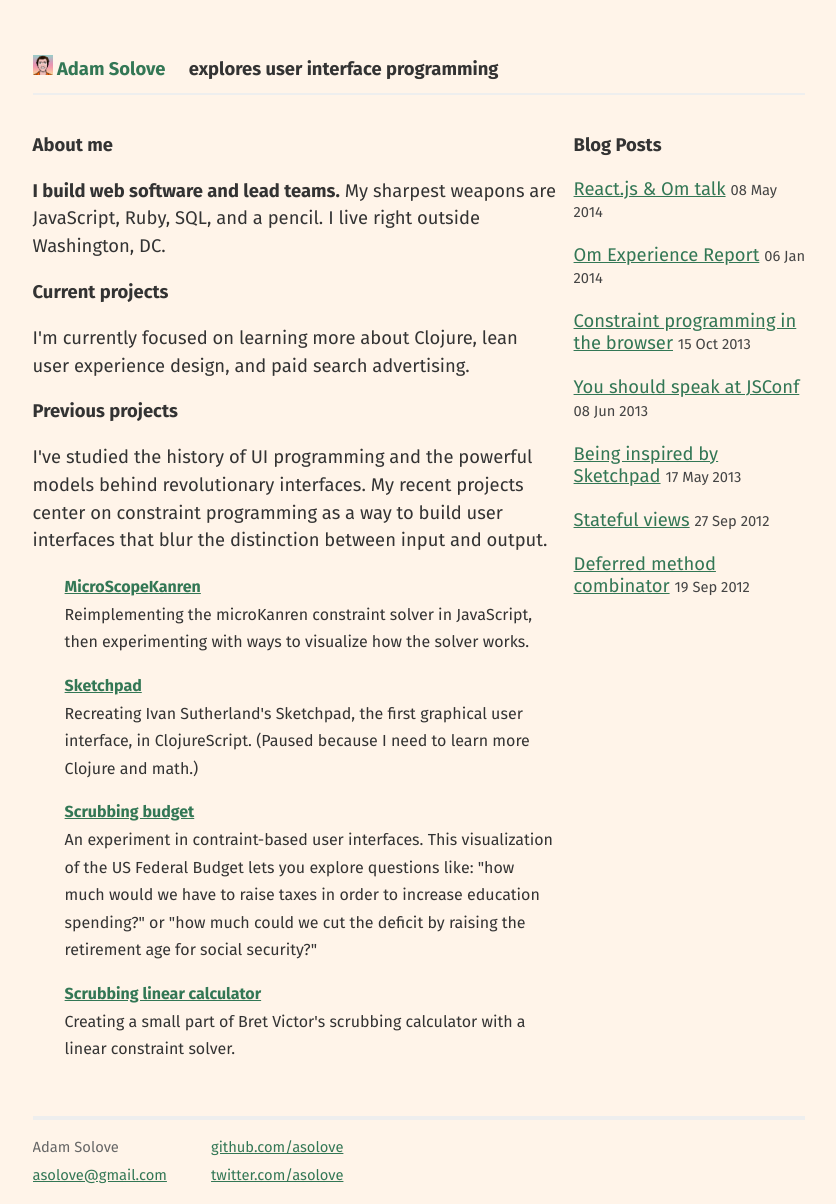
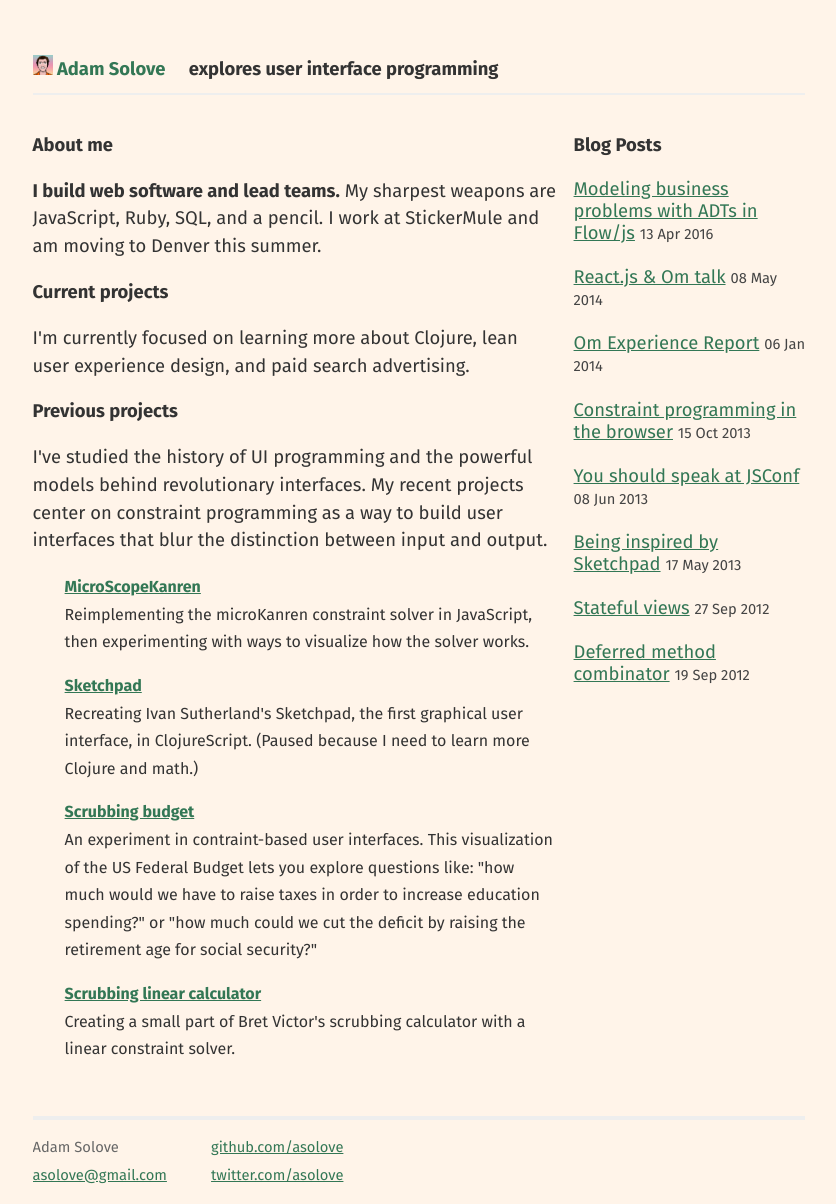
Before and after one commit to asolove/asolove.github.io, a Jekyll site: the page built from index.html, in a window 1280 px wide. Shown: the whole page, without its empty margins (221-1057 px from the left). Built offline with Jekyll 4.4.1, drawn with Linux system fonts in a browser that asks for light colours; part of the change alters nothing that is shown.

Commit message:
Post on ADTs. Add new job.

````diff
--- /dev/null
+++ b/_posts/2016-04-13-modeling-with-adts.markdown
@@ -0,0 +1,79 @@
+---
+layout: post
+title:  "Modeling business problems with ADTs in Flow/js"
+date:   2016-04-13 21:43:39
+categories: js flow type
+---
+
+(Inspired by reading [Julia Evans’ blog](http://jvns.ca) for the past few months, I’m going to try posting about the things I don’t know very well and my own attempts to learn more about them.)
+
+Two things I don’t know a lot about are: distributed systems and static typing. So needless to say my current work project involves both and there’s been some learning curve. Today I want to talk about one small corner of that work, modeling messy business data with ADTs, and the mechanics of how Flow can make it cleaner.
+
+## The bag-of-attributes problem
+
+Most of the systems I’ve built have had a single database as the source of truth, with object-oriented models to provide a nice interface and guarantee invariants, and an ORM sitting between them. While this approach has its downsides (one specific example shortly), there’s a good body of practice about how to model different types of problems and do specific technical things like validation, data migration, and optimization.
+
+But now I’m working on a system with several sources of data, several running applications, and aspirations to have more of both. And I’m trying to build some shared logic that can work across environments or with different sources of data. This is new and scary territory to me and I’ve made a bunch of mistakes.
+
+The first bit of logic I had to write suffered from an antipattern most ORM users will be familiar with: the big bag of attributes problem. You can tell you have this antipattern when a table has many nullable attributes, but some of them are related to others in ways the schema can’t express. Like: all of these are nullable, but exactly one of them must be populated, or if this one is populated, this one also has to be.
+
+Here’s a simple example of a schema with this issue. Imagine we’re a book shop and we need to store enough data to know how much to charge someone for a book. We have a big bag of attributes related to pricing in the books table:
+
+<pre>pages: optional number
+price_per_page: optional number
+manual_price: optional number
+discount_percent: optional number
+markup: optional number</pre>
+
+There are some invariants here that the db schema doesn’t enforce. If manual_price is null, then pages and price_per_page must be present. It’s not obvious in which order to apply the discount and the markup, or whether they should even be used if you have a manual_price.
+
+Although it looks crazy now, this example could easily have happened entirely through well-intentioned changes. It started as a book store that just charged different categories of books a different amount per page. But certain rare or signed books were too cheap, so they got a manually assigned higher price to use instead. Later, some books had been sitting around too long, so they got a percentage discount off whatever other price they had. And still later we allowed people to consign books to the shop for a markup percentage and had to track that, too. I’ve seen cases of much worse where more and more attributes pile up all just to provide data for different cases of one calculation.
+
+Now, no one would think an object like this looks like good OOP design. A proper design might instead have a single PricingStrategy interface with several implementations, some of them recursively using other strategies: like `PricePerPageStrategy(pages, price_per_page)` and `DiscountPriceStrategy(discount, pricing_strategy)`.
+
+But persisting data in that shape (a recursive tree with different types at each node) is not particularly easy with an ORM. You could do it with STI, but it wouldn’t be fun, and making it performant (with nested sets: https://en.wikipedia.org/wiki/Nested_set_model) would be a pain. So while you might model business data that is inherently a tree (like reporting relationships) this way, you wouldn’t want to use it for every bit of data that happens to have alternate, recursive strategies.
+
+Instead, you flatten it into one table with a bunch of optional attributes and use factories and methods to guarantee invariants about which attributes have to appear together. And you write one very-well unit-tested method to do the calculation in the exact right order and hope you don’t have to touch it for a while.
+
+## The challenge
+
+But now I had this problem plus one more: I needed to have the shared logic work in different applications and ideally give the developers of those applications (e.g. probably me in a few months) an easy way to feel sure they were passing in the right data, or that changes they had made to the data wouldn’t break the shared logic.
+
+And it was thinking about that problem that reminded me of Yaron Minsky’s great talk [Effective Ocaml](https://vimeo.com/14313378), which has several pieces of advice about modeling problems in a way that makes it possible for the type system to check that the data makes sense and even to make it more obvious what the code should do with the data. The use of ADTs, pattern matching, and exhaustiveness checking stood out to me as really useful. I have have a problem where I want to add a new case to some data, and it would be amazing if the type checker could not just tell me what I’ve broken, but actively guide me to all the code I will need to touch to make sure my new case is handled everywhere.
+
+I remember watching that talk several years ago and thinking “Well that’s great but I’m never going to get paid to write ML, so whatevs” (Groan. Wish I had stuck with any of the ten times I tried to get into ML or Haskell before.)
+
+But, as yet another demonstration that nothing exists until it exists in JavaScript, almost everything described in that OCaml talk is doable right now with Flow and JavaScript. (And not by accident. Flow is written in OCaml. Presumably its authors have experience with the patterns Yaron mentions and more.)
+
+## Reshaping the data to ADTs in Flow
+
+In the book pricing example, we could create different types to model each way of pricing a book. Each type has the data it needs plus a string that tags which type of thing it is. The string tagging the type is necessary because the Flow types only exist at type checking time. In the actual code that branches by which type of pricing we have, you need some way to test it. By providing the type strings, Flow can also be smart about checking whether your branching code has handled all the possible cases. (The Flow docs about [Tagged Unions](http://flowtype.org/docs/dynamic-type-tests.html#tagged-unions) show a good example of this.)
+
+```js
+type ManualPricing = { type: ‘manual’, price: number };
+type PagesPricing = { type: ‘pages’, pages: number, price_per_page: number };
+type DiscountPricing = { type: ‘discount’, percent: number, basePricing: Pricing };
+type MarkupPricing = { type: ‘markup’, amount: number, basePricing: Pricing };
+```
+
+So these are all the different cases. And we can create a single type that is just the union of all these, meaning that a Pricing can be any of them:
+
+```js
+type Pricing = ManualPricing | PagesPricing | DiscountPricing | MarkupPricing;
+```
+
+The discount and markup prices take a nested Pricing that they are applied on top of. So you can apply a discount or markup to any other pricing that you have, and the order of nesting of the data structures makes clear in which order they get applied.
+
+Now someone who has the original data schema can easily create objects of these types, nested in the order they want. If their business logic says always interpret the books table’s discount as coming after the markup, that’s fine. But if later on they want to send us markups on top of discounts, they can do that and it’ll work fine, because these types are explicit and the code itself is naturally generic.
+
+So ADTs are very useful at representing data that might turn into the bag of attributes/nested strategies antipattern in an ORM-based system.
+
+# More to learn
+
+But there are a lot of things I still need to figure out:
+
+1. Is it useful to try to typecheck across distributed applications? It would be great if I could add a new case to the data in one place and be told all the other places elsewhere that needed to be updated to handle it. (I think the Erlang community with its type checker, Dialyzer, would be a good place to learn more about the benefits and limitations here.) Or should I instead use the types as contracts (there’s a way to do this with Flow type declarations: https://github.com/seanhess/runtime-types) to just check that things are sane at runtime?
+
+2. Flow itself has some interesting corner cases or limitations and I would love to understand more about how it works. I evenly mistakenly referred to a few known limitations as bugs on Twitter and GitHub Issues. Sorry, Flow team! Turns out static analysis is really hard even in cases where it’s easy for a human. I want to write a longer post later about the way Flow handles exhaustiveness checking for union types, which has a couple tricky issues and a not documented workaround.
+
+3. While this one problem has a nice solution, I bet there are lots of other ways that the business data could be better represented in a way that lets the type checker help us with current safety and future openness to change. Are there more advanced resources than the “Effective Ocaml” talk on modeling business problems in ADTs and higher-order types?
--- a/index.html
+++ b/index.html
@@ -8,7 +8,7 @@ title: "Adam Solove: Document Function Model"
 <h3>About me</h3>
 
 <p><strong>I build web software and lead teams.</strong> My sharpest weapons are
-JavaScript, Ruby, SQL, and a pencil. I live right outside Washington, DC.</p>
+JavaScript, Ruby, SQL, and a pencil. I work at StickerMule and am moving to Denver this summer.</p>
 
 <h3>Current projects</h3>
 
````
